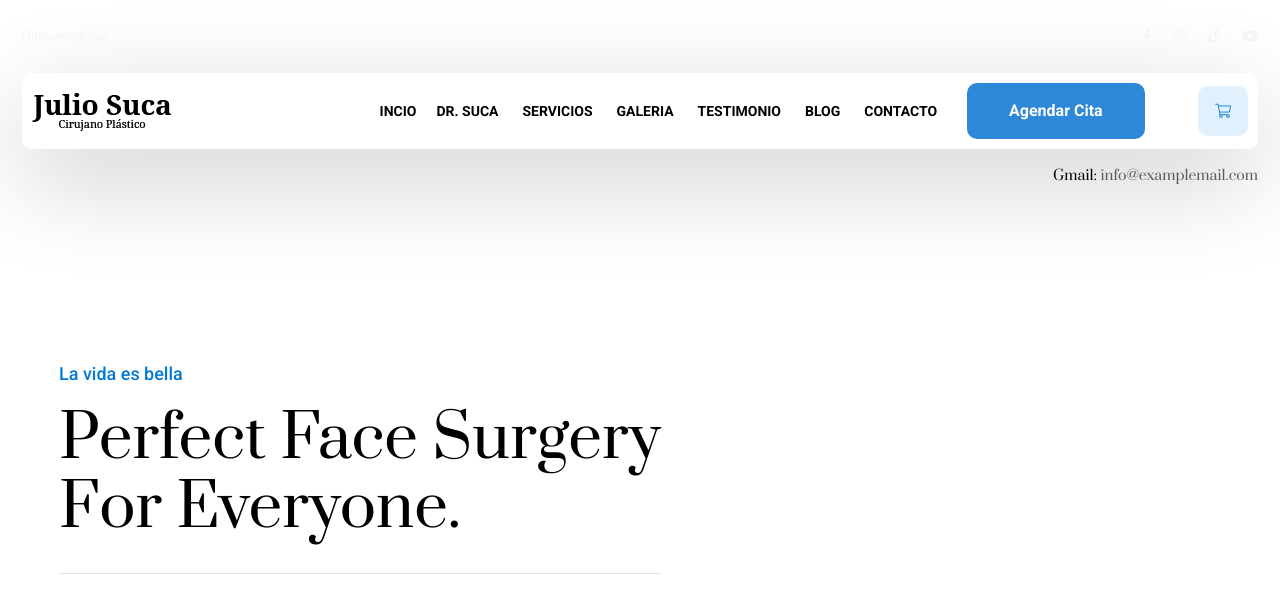
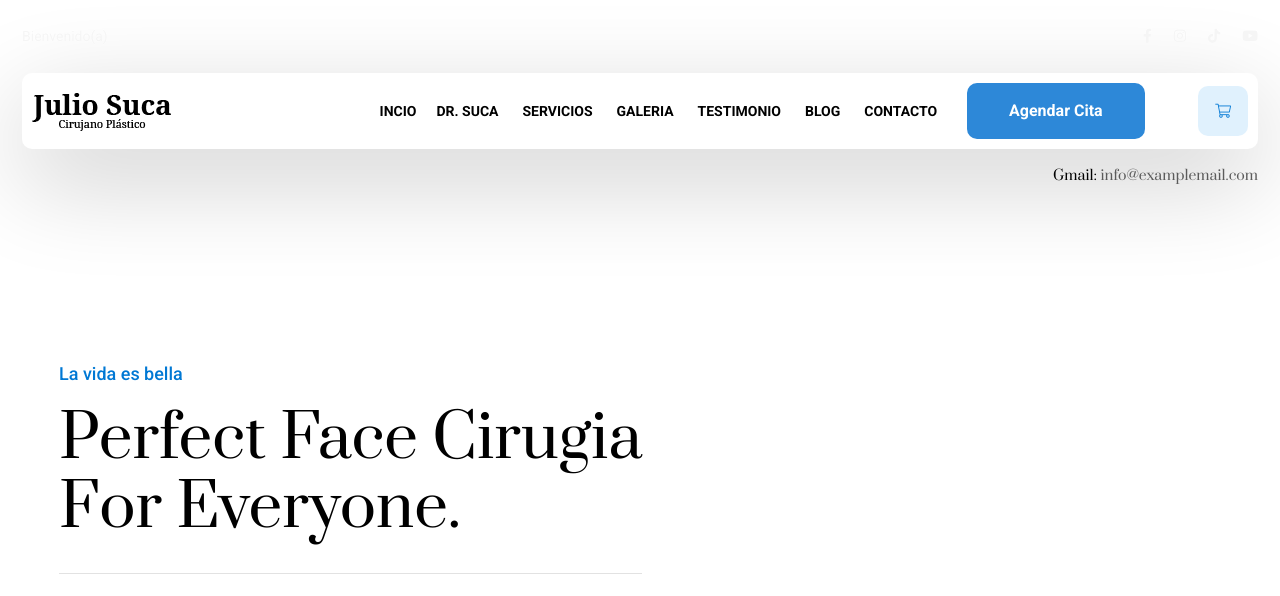
Before and after one commit to Nam-Do-San/avance, a plain HTML site: page index.html in a window 1280 px wide. Shown: the top 596 px of the page. Drawn offline with Linux system fonts and the light colour scheme.

Commit message:
Update index.html

```diff
--- a/index.html
+++ b/index.html
@@ -308,7 +308,7 @@
                     <div class="container">
                         <div class="slider-text slider-text-5 has-border mt-140">
                             <span>La vida es bella</span>
-                            <h2>Perfect Face Surgery<br>
+                            <h2>Perfect Face Cirugia<br>
                                 For Everyone.</h2>
                             <p>En nuestra web puedes encontrar información sobre todos nuestros servicios, <br> como tambien nuestra clínica y nuestro equipo.</p>
                             <a href="service-details.html" class="generic-btn btn-1">Servicios</a>
```
